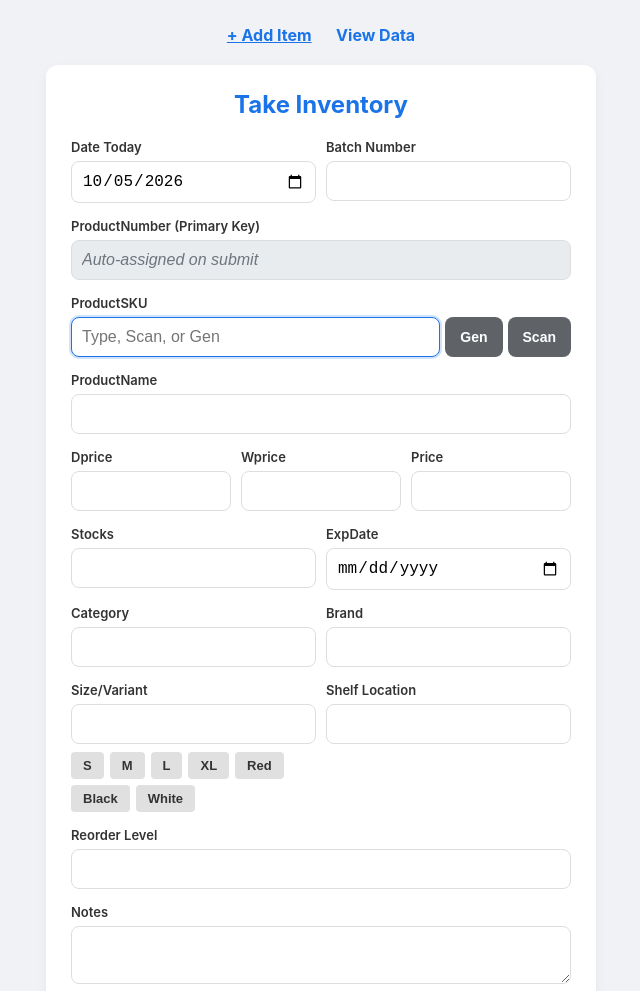
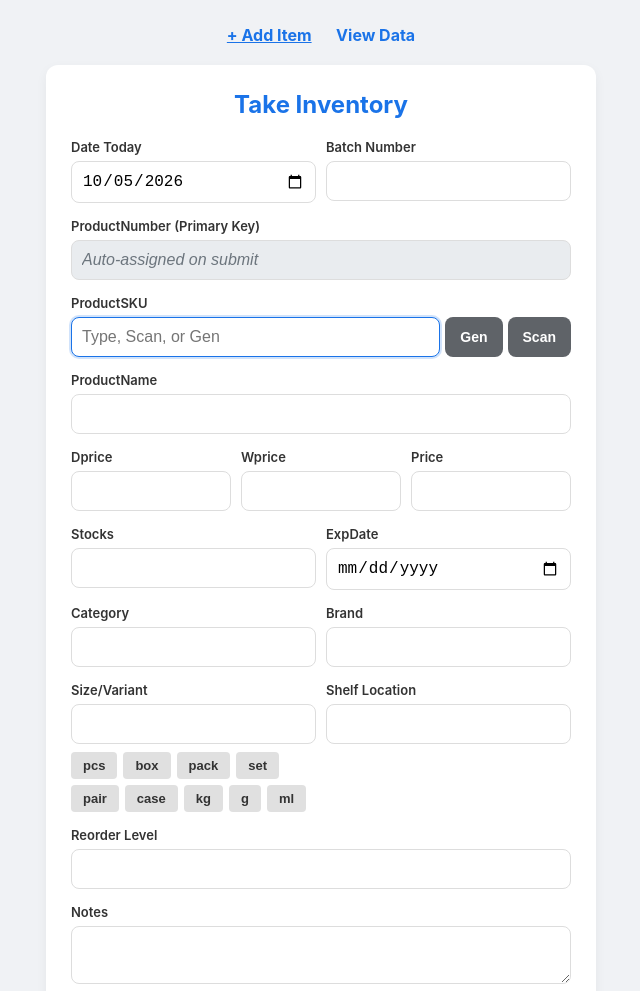
Before and after one commit to Arainf/TOOL-SHELF, a website: page public/index.html in a window 1280 px wide. Shown: the top 991 px of the page, without its empty margins (319-959 px from the left). Drawn offline with Linux system fonts and the light colour scheme; no server answers.

Commit message:
Change quick variant buttons to unit types like pcs and box

```diff
--- a/public/index.html
+++ b/public/index.html
@@ -220,13 +220,15 @@
                 <label for="sizeVariant">Size/Variant</label>
                 <input type="text" id="sizeVariant">
                 <div style="margin-top: 8px; display: flex; gap: 6px; flex-wrap: wrap;">
-                    <button type="button" class="quick-btn" onclick="document.getElementById('sizeVariant').value='S'">S</button>
-                    <button type="button" class="quick-btn" onclick="document.getElementById('sizeVariant').value='M'">M</button>
-                    <button type="button" class="quick-btn" onclick="document.getElementById('sizeVariant').value='L'">L</button>
-                    <button type="button" class="quick-btn" onclick="document.getElementById('sizeVariant').value='XL'">XL</button>
-                    <button type="button" class="quick-btn" onclick="document.getElementById('sizeVariant').value='Red'">Red</button>
-                    <button type="button" class="quick-btn" onclick="document.getElementById('sizeVariant').value='Black'">Black</button>
-                    <button type="button" class="quick-btn" onclick="document.getElementById('sizeVariant').value='White'">White</button>
+                    <button type="button" class="quick-btn" onclick="document.getElementById('sizeVariant').value='pcs'">pcs</button>
+                    <button type="button" class="quick-btn" onclick="document.getElementById('sizeVariant').value='box'">box</button>
+                    <button type="button" class="quick-btn" onclick="document.getElementById('sizeVariant').value='pack'">pack</button>
+                    <button type="button" class="quick-btn" onclick="document.getElementById('sizeVariant').value='set'">set</button>
+                    <button type="button" class="quick-btn" onclick="document.getElementById('sizeVariant').value='pair'">pair</button>
+                    <button type="button" class="quick-btn" onclick="document.getElementById('sizeVariant').value='case'">case</button>
+                    <button type="button" class="quick-btn" onclick="document.getElementById('sizeVariant').value='kg'">kg</button>
+                    <button type="button" class="quick-btn" onclick="document.getElementById('sizeVariant').value='g'">g</button>
+                    <button type="button" class="quick-btn" onclick="document.getElementById('sizeVariant').value='ml'">ml</button>
                 </div>
             </div>
             <div class="form-group">
```
